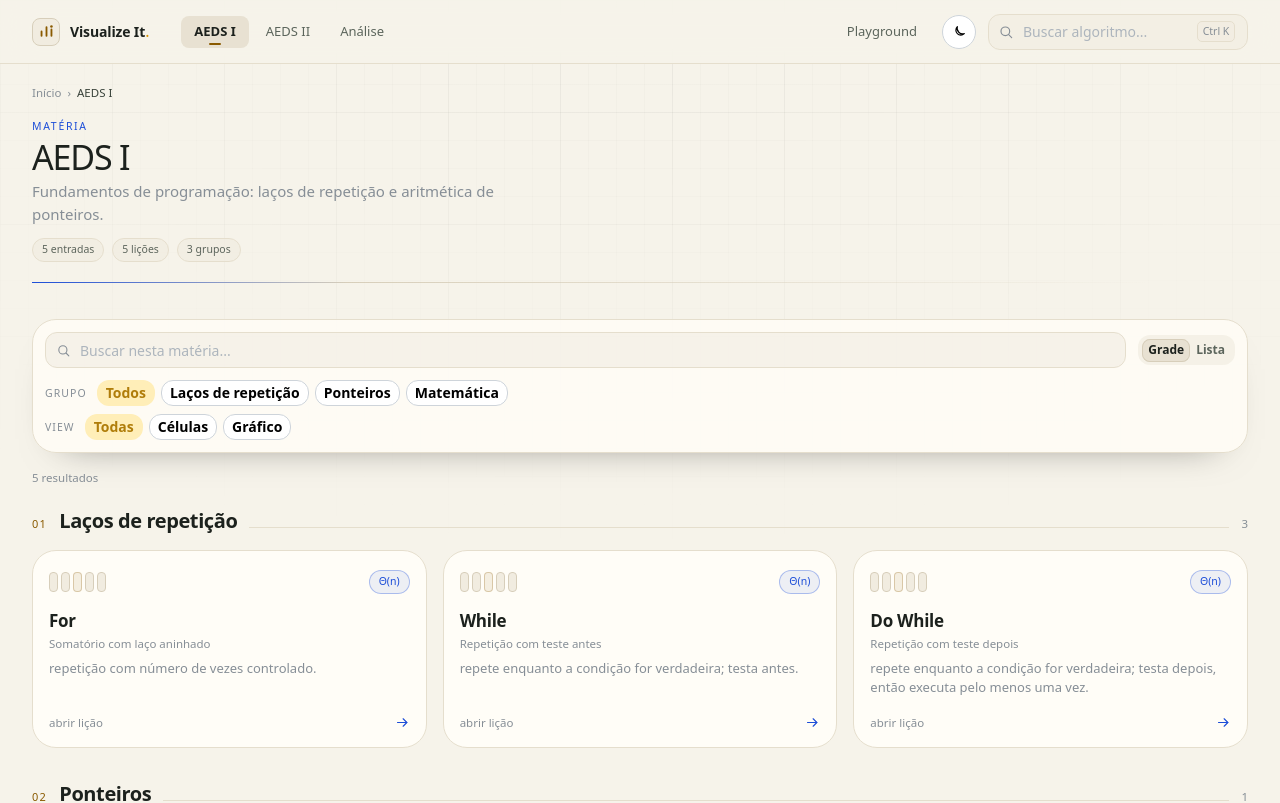
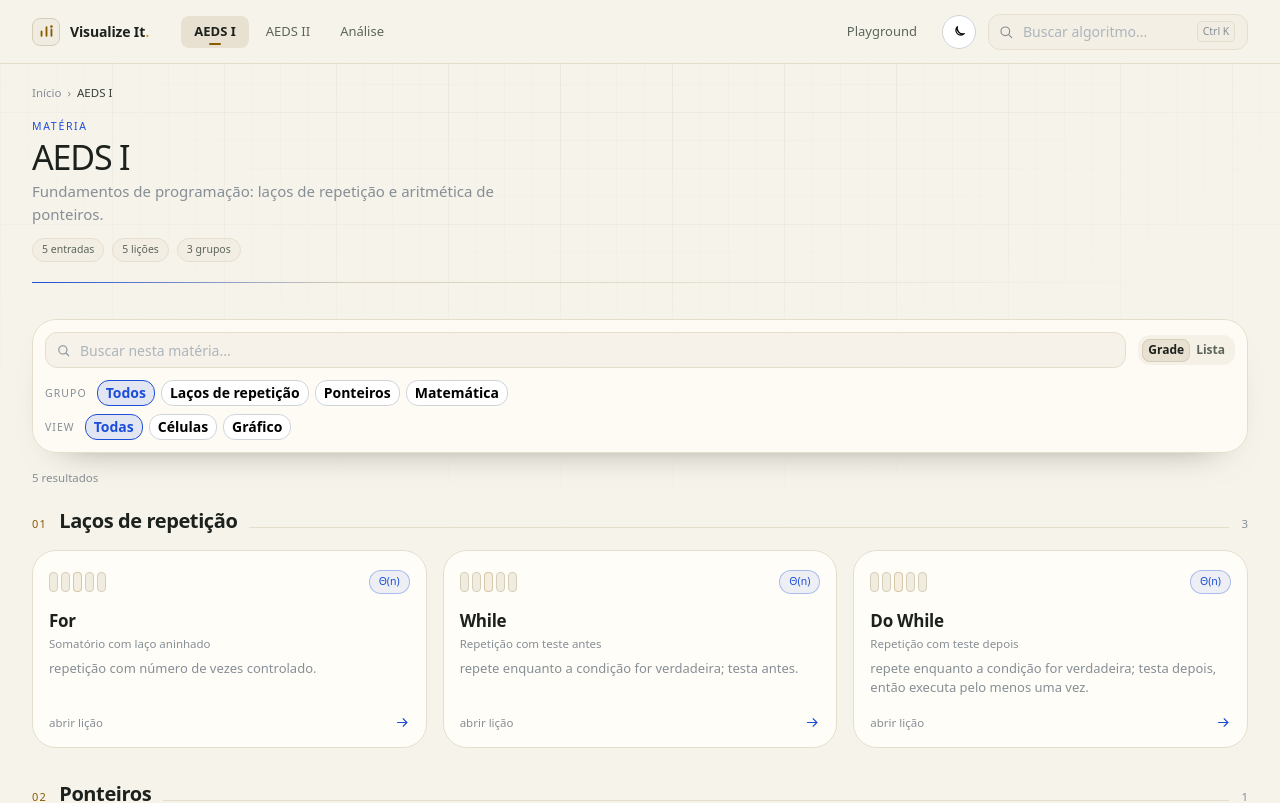
Before and after one commit to fernandoleitepagani/visualize_it, a React (Vite) app: page /materias/aeds-i in a window 1280 px wide. Shown: the top 803 px of the page. Built offline with nearby package versions, Linux system fonts and the light colour scheme.

Commit message:
feat(catalog): theme filters with the subject accent

```diff
--- a/src/components/AlgorithmBrowser.tsx
+++ b/src/components/AlgorithmBrowser.tsx
@@ -1,3 +1,4 @@
+import type { CSSProperties } from 'react';
 import { useCallback, useEffect, useMemo, useRef, useState } from 'react';
 import { useSearchParams } from 'react-router-dom';
 import {
@@ -13,7 +14,7 @@ import {
 import type { CatalogGroup, EntryLocation } from '@/content/subjects';
 import { getEntryView, matchesEntry } from '@/content/subjects';
 import type { ViewKind } from '@/engine/types';
-import { font, radius, vizVar } from '@/theme';
+import { font, radius, subjectAccent, vizVar } from '@/theme';
 import { AlgorithmCard } from './AlgorithmCard';
 import { SectionHeading } from './SectionHeading';
 import { SearchIcon } from './icons';
@@ -34,6 +35,17 @@ interface Props {
 export function AlgorithmBrowser({ entries, groups }: Props) {
   const [params, setParams] = useSearchParams();
   const [layout, setLayout] = useState<'grid' | 'list'>('grid');
+
+  const accent = entries[0] ? subjectAccent[entries[0].subject.accent] : vizVar.accent;
+  const chipStyle = (active: boolean): CSSProperties | undefined =>
+    active
+      ? {
+          borderColor: accent,
+          background: `color-mix(in srgb, ${accent} 12%, transparent)`,
+          color: accent,
+          fontWeight: 600,
+        }
+      : undefined;
 
   const urlQuery = params.get('q') ?? '';
   const groupId = params.get('grupo') ?? 'todos';
@@ -197,7 +209,8 @@ export function AlgorithmBrowser({ entries, groups }: Props) {
           <Button
             size="compact-sm"
             radius="pill"
-            variant={groupId === 'todos' ? 'light' : 'default'}
+            variant="default"
+            style={chipStyle(groupId === 'todos')}
             aria-pressed={groupId === 'todos'}
             onClick={() => setParam('grupo', 'todos')}
           >
@@ -208,7 +221,8 @@ export function AlgorithmBrowser({ entries, groups }: Props) {
               key={group.id}
               size="compact-sm"
               radius="pill"
-              variant={groupId === group.id ? 'light' : 'default'}
+              variant="default"
+              style={chipStyle(groupId === group.id)}
               aria-pressed={groupId === group.id}
               onClick={() => setParam('grupo', group.id)}
             >
@@ -231,7 +245,8 @@ export function AlgorithmBrowser({ entries, groups }: Props) {
             <Button
               size="compact-sm"
               radius="pill"
-              variant={viewFilter === 'todas' ? 'light' : 'default'}
+              variant="default"
+              style={chipStyle(viewFilter === 'todas')}
               aria-pressed={viewFilter === 'todas'}
               onClick={() => setParam('view', 'todas')}
             >
@@ -242,7 +257,8 @@ export function AlgorithmBrowser({ entries, groups }: Props) {
                 key={view}
                 size="compact-sm"
                 radius="pill"
-                variant={viewFilter === view ? 'light' : 'default'}
+                variant="default"
+                style={chipStyle(viewFilter === view)}
                 aria-pressed={viewFilter === view}
                 onClick={() => setParam('view', view)}
               >
```
